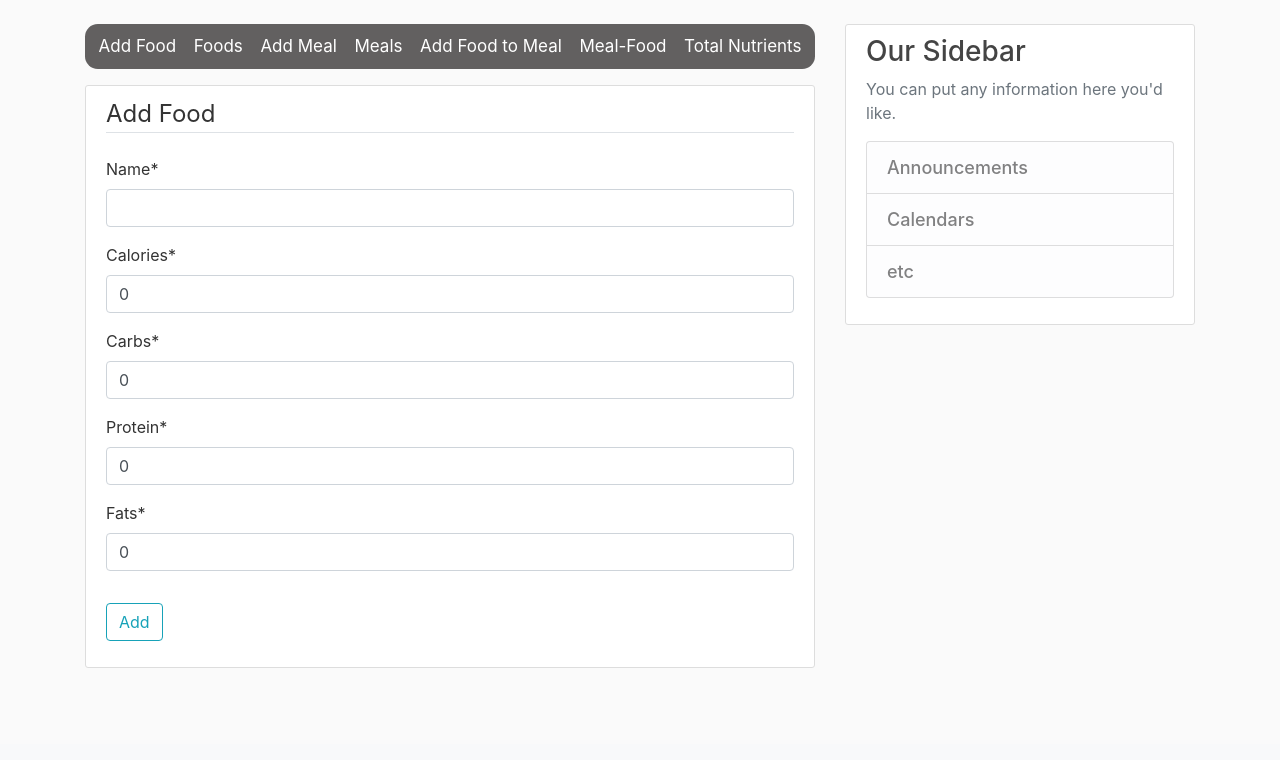
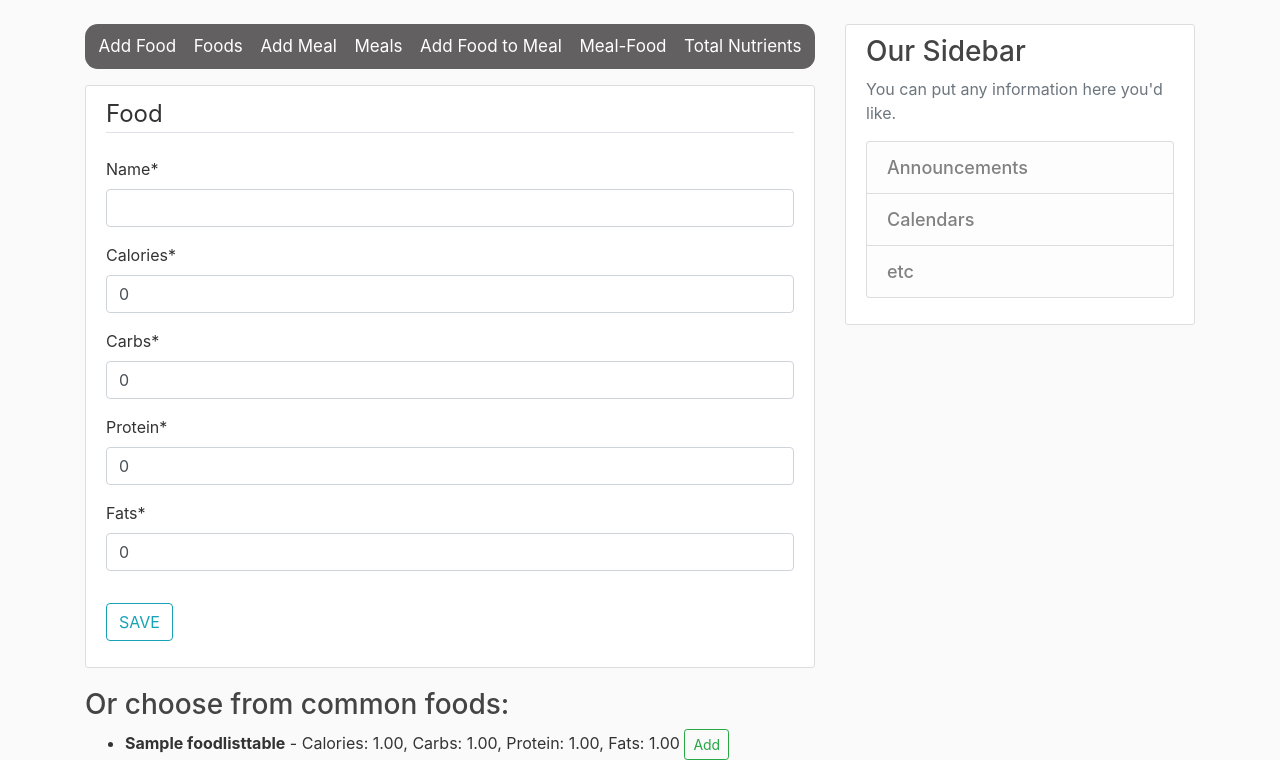
Before and after one commit to GeorgiDN/Nutrients-tracker, a Django app: page /food/food/new/ in a window 1280 px wide. Shown: the part 56-816 px from the top of the page. Before the commit the page ends 724 px from the top, so only its background shows below. Run offline with Django 5.2, Linux system fonts and the light colour scheme; a user stored in the database is signed in; tables that the repository leaves empty hold one stand-in row (values such as "Sample post"); some libraries are stand-ins or nearby versions.

Commit message:
feat(food): Allow users to add predefined foods from the FoodListTable to their personal list

```diff
--- a/fitnessApp/fitnessApp/food/models.py
+++ b/fitnessApp/fitnessApp/food/models.py
@@ -1,38 +1,16 @@
 from django.db import models
 from fitnessApp.users.models import UserProfile
 from django.urls.base import reverse
+from fitnessApp.food.models_mixins import FoodMixin
 
 
-class Food(models.Model):
+class Food(FoodMixin):
     user = models.ForeignKey(
         to=UserProfile,
         on_delete=models.CASCADE,
         related_name='user_foods',
         blank=True,
         null=True,
-    )
-    name = models.CharField(
-        max_length=255,
-    )
-    calories = models.DecimalField(
-        max_digits=6,
-        decimal_places=2,
-        default=0
-    )
-    carbs = models.DecimalField(
-        max_digits=6,
-        decimal_places=2,
-        default=0
-    )
-    protein = models.DecimalField(
-        max_digits=6,
-        decimal_places=2,
-        default=0
-    )
-    fats = models.DecimalField(
-        max_digits=6,
-        decimal_places=2,
-        default=0
     )
 
     def get_absolute_url(self):
@@ -44,6 +22,14 @@ class Food(models.Model):
     class Meta:
         ordering = ['name']
         unique_together = ('name', 'user')
+
+
+class FoodListTable(FoodMixin):
+    class Meta:
+        ordering = ['name']
+
+    def __str__(self):
+        return self.name
 
 
 class Meal(models.Model):
--- /dev/null
+++ b/fitnessApp/fitnessApp/food/models_mixins.py
@@ -0,0 +1,30 @@
+from django.db import models
+
+
+class FoodMixin(models.Model):
+    name = models.CharField(
+        max_length=255,
+    )
+    calories = models.DecimalField(
+        max_digits=6,
+        decimal_places=2,
+        default=0
+    )
+    carbs = models.DecimalField(
+        max_digits=6,
+        decimal_places=2,
+        default=0
+    )
+    protein = models.DecimalField(
+        max_digits=6,
+        decimal_places=2,
+        default=0
+    )
+    fats = models.DecimalField(
+        max_digits=6,
+        decimal_places=2,
+        default=0
+    )
+
+    class Meta:
+        abstract = True
--- a/fitnessApp/fitnessApp/food/urls.py
+++ b/fitnessApp/fitnessApp/food/urls.py
@@ -5,6 +5,7 @@ urlpatterns = [
     path('', views.home, name='home'),
     path('meals/<str:username>/', views.user_meals_view, name='user_meals'),
     path('food/new/', views.FoodCreateView.as_view(), name='food-create'),
+    path('add-common-food/<int:pk>/', views.add_common_food, name='add-common-food'),
     path('food/<int:pk>/', views.FoodDetailView.as_view(), name='food-detail'),
     path('food-list/', views.FoodListView.as_view(), name='food-list'),
     path('food/<int:pk>/update/', views.FoodUpdateView.as_view(), name='food-update'),
--- a/fitnessApp/fitnessApp/food/views.py
+++ b/fitnessApp/fitnessApp/food/views.py
@@ -1,3 +1,4 @@
+from django.contrib.auth.decorators import login_required
 from django.db import IntegrityError
 from django.urls.base import reverse, reverse_lazy
 from django.contrib import messages
@@ -8,7 +9,7 @@ from django.views.generic import CreateView, DetailView, ListView, UpdateView, D
 from django.contrib.messages.views import SuccessMessageMixin
 
 from fitnessApp.food.forms import MealFoodForm
-from fitnessApp.food.models import Food, Meal, MealFood
+from fitnessApp.food.models import Food, Meal, MealFood, FoodListTable
 from fitnessApp.users.models import UserProfile
 
 
@@ -16,6 +17,7 @@ def home(request):
     return render(request, 'home/home.html')
 
 
+@login_required
 def user_meals_view(request, username):
     user = UserProfile.objects.get(user__username=username)
     daily_macronutrients = {username: {}}
@@ -83,6 +85,31 @@ class FoodCreateView(LoginRequiredMixin, SuccessMessageMixin, CreateView):
         except IntegrityError:
             messages.error(self.request, f"You already have a food '{form.instance.name}' added to food list.")
             return redirect('food-create')
+
+    def get_context_data(self, **kwargs):
+        context = super().get_context_data(**kwargs)
+        context['common_foods'] = FoodListTable.objects.all()
+        return context
+
+
+@login_required
+def add_common_food(request, pk):
+    user_profile = UserProfile.objects.get(user=request.user)
+    common_food = get_object_or_404(FoodListTable, pk=pk)
+
+    try:
+        Food.objects.create(
+            user=user_profile,
+            name=common_food.name,
+            calories=common_food.calories,
+            carbs=common_food.carbs,
+            protein=common_food.protein,
+            fats=common_food.fats
+        )
+        messages.success(request, f"{common_food.name} has been added to your food list.")
+    except IntegrityError:
+        messages.error(request, f"You already have a food '{common_food.name}' in your food list.")
+    return redirect('food-create')
 
 
 class FoodDetailView(LoginRequiredMixin, DetailView):
--- a/fitnessApp/templates/food/food_form.html
+++ b/fitnessApp/templates/food/food_form.html
@@ -6,12 +6,31 @@
         <form method="post" enctype="multipart/form-data">
             {% csrf_token %}
             <fieldset class="form-group">
-                <legend class="border-bottom mb-4">Add Food</legend>
+                <legend class="border-bottom mb-4">Food</legend>
                 {{ form|crispy }}
             </fieldset>
             <div class="form-group">
-                <button class="btn btn-outline-info" type="submit">Add</button>
+                <button class="btn btn-outline-info" type="submit">SAVE</button>
             </div>
         </form>
     </div>
+
+    <div class="common-foods">
+        <h3>Or choose from common foods:</h3>
+        <ul>
+            {% for food in common_foods %}
+                <li>
+                    <strong>{{ food.name }}</strong> -
+                    Calories: {{ food.calories }},
+                    Carbs: {{ food.carbs }},
+                    Protein: {{ food.protein }},
+                    Fats: {{ food.fats }}
+                    <form method="post" action="{% url 'add-common-food' food.pk %}" style="display: inline;">
+                        {% csrf_token %}
+                        <button type="submit" class="btn btn-sm btn-outline-success">Add</button>
+                    </form>
+                </li>
+            {% endfor %}
+        </ul>
+    </div>
 {% endblock %}
```
Also changed, not shown: fitnessApp/fitnessApp/food/migrations/0009_foodlisttable_alter_mealfood_options.py (added).
